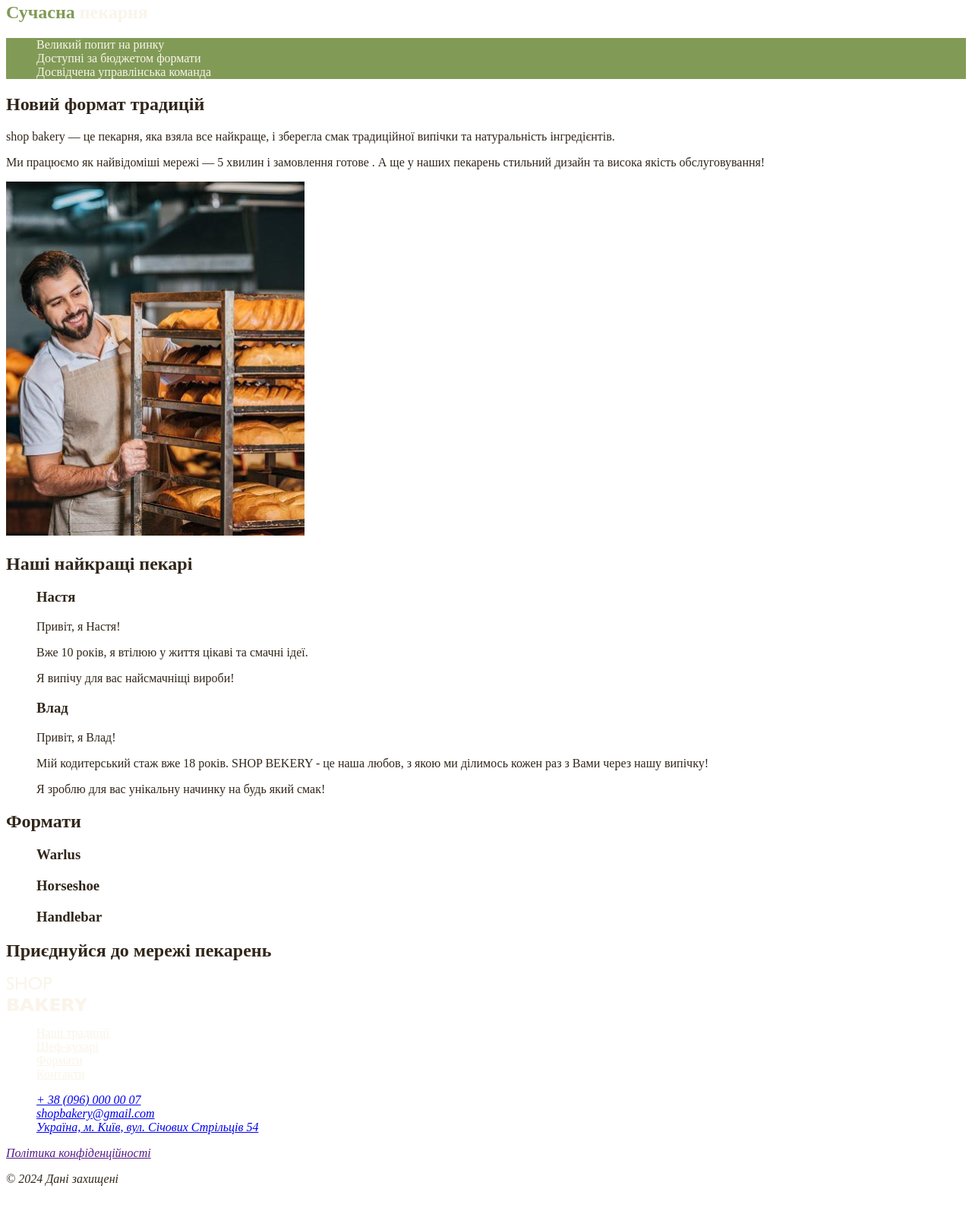
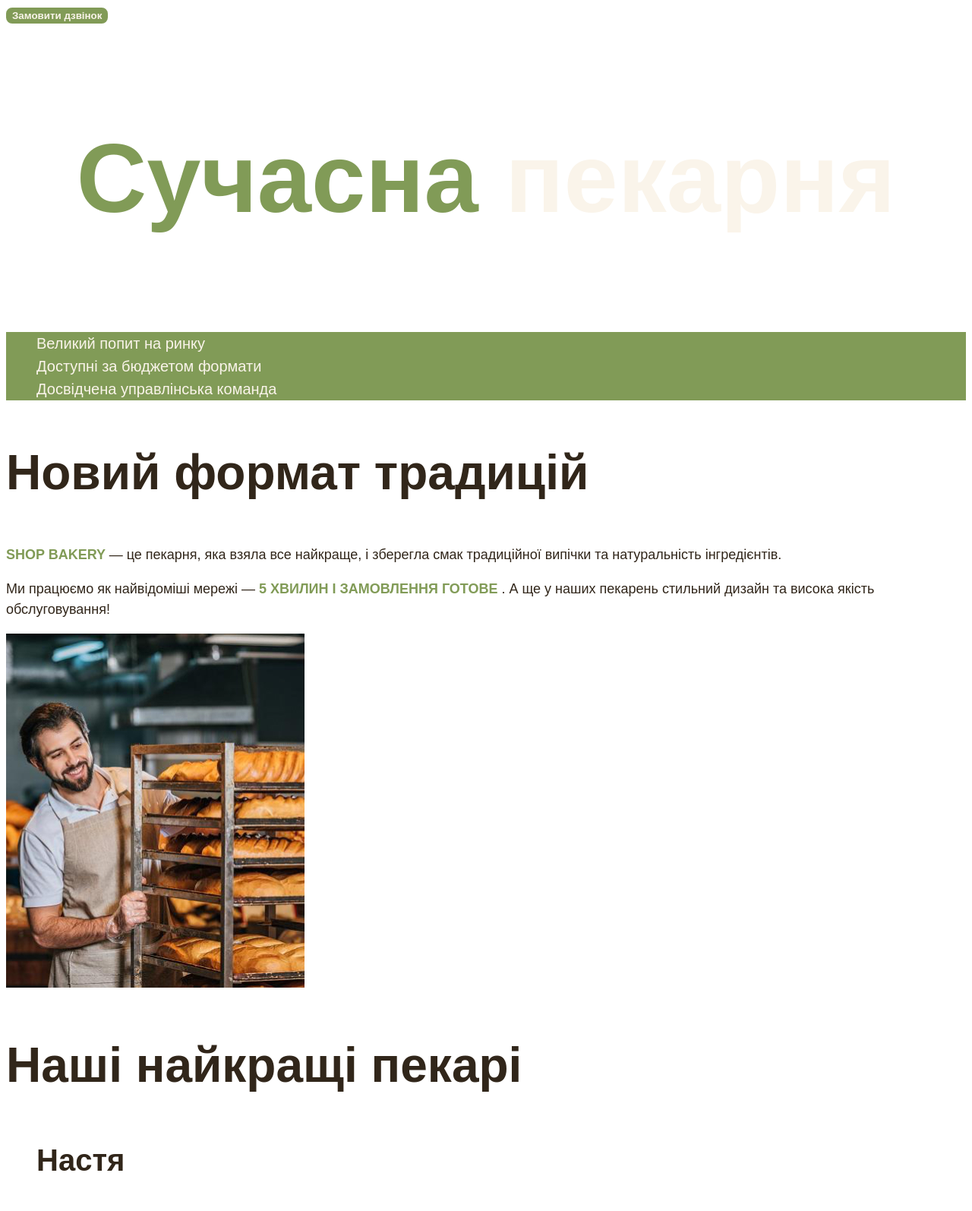
Before and after one commit to quasswexexort/genious-test, a plain HTML site: page index.html in a window 1280 px wide. Shown: the part 200-1794 px from the top of the page at 76% size. Drawn offline with Linux system fonts and the light colour scheme.

Commit message:
add fonts

```diff
--- a/css/style.css
+++ b/css/style.css
@@ -8,6 +8,13 @@
 /* Base */
 body {
   color: var(--color-primary-dark);
+  font-family: 'Popins', sans-serif;
+  font-size: 18px;
+  line-height: 1.5;
+}
+
+address {
+  font-style: normal;
 }
 
 ul {
@@ -17,6 +24,7 @@ ul {
 /* Button */
 
 .button {
+  font-weight: 600;
   color: var(--color-primary-light);
   background-color: var(--color-brand);
   border: 2px solid var(--color-brand);
@@ -32,15 +40,23 @@ ul {
 /* Link */
 .link {
   color: var(--color-primary-light);
+  font-weight: 400;
+  text-decoration: none;
+  line-height: 1.5;
 }
 
 .link:hover {
   color: var(--color-brand);
+  font-weight: 600;
 }
 
 /* Hero Section */
 .hero-title {
+  font-family: sans-serif;
   color: var(--color-primary-light);
+  text-align: center;
+  font-size: 128px;
+  font-weight: 900;
 }
 
 .hero-title .accent {
@@ -54,5 +70,59 @@ ul {
 }
 
 .section-title {
+  font-size: 64px;
+  font-weight: 900;
+  line-height: 1.3;
+}
+
+.section-title .accent {
   color: var(--color-primary-dark);
 }
+
+.advantages-item {
+  font-size: 20px;
+  font-weight: 300;
+}
+
+/* Traditions section */
+.traditions-text .brand {
+  color: var(--color-brand);
+  font-weight: 600;
+}
+
+.traditions-text .uppercase {
+  text-transform: uppercase;
+}
+
+/* Chef section */
+.chef-title {
+  font-size: 40px;
+  font-weight: 600;
+}
+
+/* Format section */
+.format-title {
+  font-size: 24px;
+  font-weight: 600;
+}
+
+.format-text {
+  font-size: 14px;
+  font-weight: 300;
+}
+
+/* Footer */
+.adress-link {
+  font-size: 16px;
+  font-weight: 300;
+  color: var(--color-primary-light);
+  text-decoration: none;
+}
+
+.adress-link:hover {
+  color: var(--color-brand);
+}
+
+.address-copyright-text {
+  font-size: 14px;
+}
--- a/index.html
+++ b/index.html
@@ -6,6 +6,14 @@
     <meta http-equiv="X-UA-Compatible" content="IE=edge" />
     <meta name="viewport" content="width=device-width, initial-scale=1.0" />
     <title>Сучасна пекарня</title>
+    <!-- Fonts -->
+    <link rel="preconnect" href="https://fonts.googleapis.com" />
+    <link rel="preconnect" href="https://fonts.gstatic.com" crossorigin />
+    <link
+      href="https://fonts.googleapis.com/css2?family=Poppins:wght@400;900&display=swap"
+      rel="stylesheet"
+    />
+    <!-- Styles -->
     <link rel="stylesheet" href="/css/style.css" />
   </head>
   <body>
@@ -29,19 +37,19 @@
       </section>
       <section id="traditions-section">
         <ul class="advantages-list">
-          <li>Великий попит на ринку</li>
-          <li>Доступні за бюджетом формати</li>
-          <li>Досвідчена управлінська команда</li>
+          <li class="advantages-item">Великий попит на ринку</li>
+          <li class="advantages-item">Доступні за бюджетом формати</li>
+          <li class="advantages-item">Досвідчена управлінська команда</li>
         </ul>
         <h2 class="section-title">Новий формат традицій</h2>
-        <p>
-          <span> shop bakery </span>
+        <p class="traditions-text">
+          <span class="brand uppercase"> shop bakery </span>
           — це пекарня, яка взяла все найкраще, і зберегла смак традиційної
           випічки та натуральність інгредієнтів.
         </p>
-        <p>
+        <p class="traditions-text">
           Ми працюємо як найвідоміші мережі —
-          <span> 5 хвилин і замовлення готове </span>
+          <span class="brand uppercase"> 5 хвилин і замовлення готове </span>
           . А ще у наших пекарень стильний дизайн та висока якість
           обслуговування!
         </p>
@@ -55,7 +63,7 @@
         <ul>
           <li>
             <article>
-              <h3>Настя</h3>
+              <h3 class="chef-title">Настя</h3>
               <p>Привіт, я Настя!</p>
               <p>Вже 10 років, я втілюю у життя цікаві та смачні ідеї.</p>
               <p>Я випічу для вас найсмачніщі вироби!</p>
@@ -63,7 +71,7 @@
           </li>
           <li>
             <article>
-              <h3>Влад</h3>
+              <h3 class="chef-title">Влад</h3>
               <p>Привіт, я Влад!</p>
               <p>
                 Мій кодитерський стаж вже 18 років. SHOP BEKERY - це наша любов,
@@ -79,23 +87,60 @@
         <ul>
           <li>
             <article>
-              <h3 lang="en">Warlus</h3>
+              <h3 class="format-title" lang="en">Warlus</h3>
+              <div class="format-text">
+                <p>Площа: до 120 м2</p>
+                <p>Меню: розширене меню</p>
+                <p>
+                  Штат: 2 продавці-касири, 2 пекарі, 2 помічники пекаря, 2
+                  офіціанти-різнороби
+                </p>
+                <p>Посадкові місця: є</p>
+              </div>
             </article>
           </li>
           <li>
             <article>
-              <h3 lang="en">Horseshoe</h3>
+              <h3 class="format-title" lang="en">Horseshoe</h3>
+              <div class="format-text">
+                <p>Площа: до 120 м2</p>
+                <p>Меню: розширене меню</p>
+                <p>
+                  Штат: 2 продавці-касири, 2 пекарі, 2 помічники пекаря, 2
+                  офіціанти-різнороби
+                </p>
+                <p>Посадкові місця: є</p>
+              </div>
             </article>
           </li>
           <li>
             <article>
-              <h3 lang="en">Handlebar</h3>
+              <h3 class="format-title" lang="en">Handlebar</h3>
+              <div class="format-text">
+                <p>Площа: до 120 м2</p>
+                <p>Меню: розширене меню</p>
+                <p>
+                  Штат: 2 продавці-касири, 2 пекарі, 2 помічники пекаря, 2
+                  офіціанти-різнороби
+                </p>
+                <p>Посадкові місця: є</p>
+              </div>
             </article>
           </li>
         </ul>
       </section>
       <section id="contact-section">
         <h2 class="section-title">Приєднуйся до мережі пекарень</h2>
+        <p>Заповни форму, щоб ми звʼязались з тобою!</p>
+        <iframe
+          src="https://www.google.com/maps/embed?pb=!1m18!1m12!1m3!1d2588.402873072674!2d25.589339076787716!3d49.55242115161535!2m3!1f0!2f0!3f0!3m2!1i1024!2i768!4f13.1!3m3!1m2!1s0x4730377ba0384453%3A0x6655417066008313!2z0KXQu9GW0LEg0IQh!5e0!3m2!1sru!2sua!4v1732826882857!5m2!1sru!2sua"
+          width="600"
+          height="450"
+          style="border: 0"
+          allowfullscreen=""
+          loading="lazy"
+          referrerpolicy="no-referrer-when-downgrade"
+        ></iframe>
       </section>
     </main>
     <footer>
@@ -112,12 +157,21 @@
       </nav>
       <address>
         <ul>
-          <li><a href="tel:+380960000007">+ 38 (096) 000 00 07</a></li>
           <li>
-            <a href="mailto:shopbakery@gmail.com">shopbakery@gmail.com</a>
+            <a class="adress-link" href="tel:+380960000007"
+              >+ 38 (096) 000 00 07</a
+            >
           </li>
           <li>
-            <a href="https://maps.app.goo.gl/QEBqn9Rx2LmBHi3m9" target="_blank"
+            <a class="adress-link" href="mailto:shopbakery@gmail.com"
+              >shopbakery@gmail.com</a
+            >
+          </li>
+          <li>
+            <a
+              class="adress-link"
+              href="https://maps.app.goo.gl/QEBqn9Rx2LmBHi3m9"
+              target="_blank"
               >Україна, м. Київ, вул. Січових Стрільців 54</a
             >
           </li>
@@ -132,8 +186,10 @@
             </a>
           </li>
         </ul>
-        <a href="" target="_blank">Політика конфіденційності</a>
-        <p class="footer__address-copyright">&copy; 2024 Дані захищені</p>
+        <a class="adress-link" href="#" target="_blank"
+          >Політика конфіденційності</a
+        >
+        <p class="address-copyright-text">&copy; 2024 Дані захищені</p>
       </address>
     </footer>
   </body>
```
